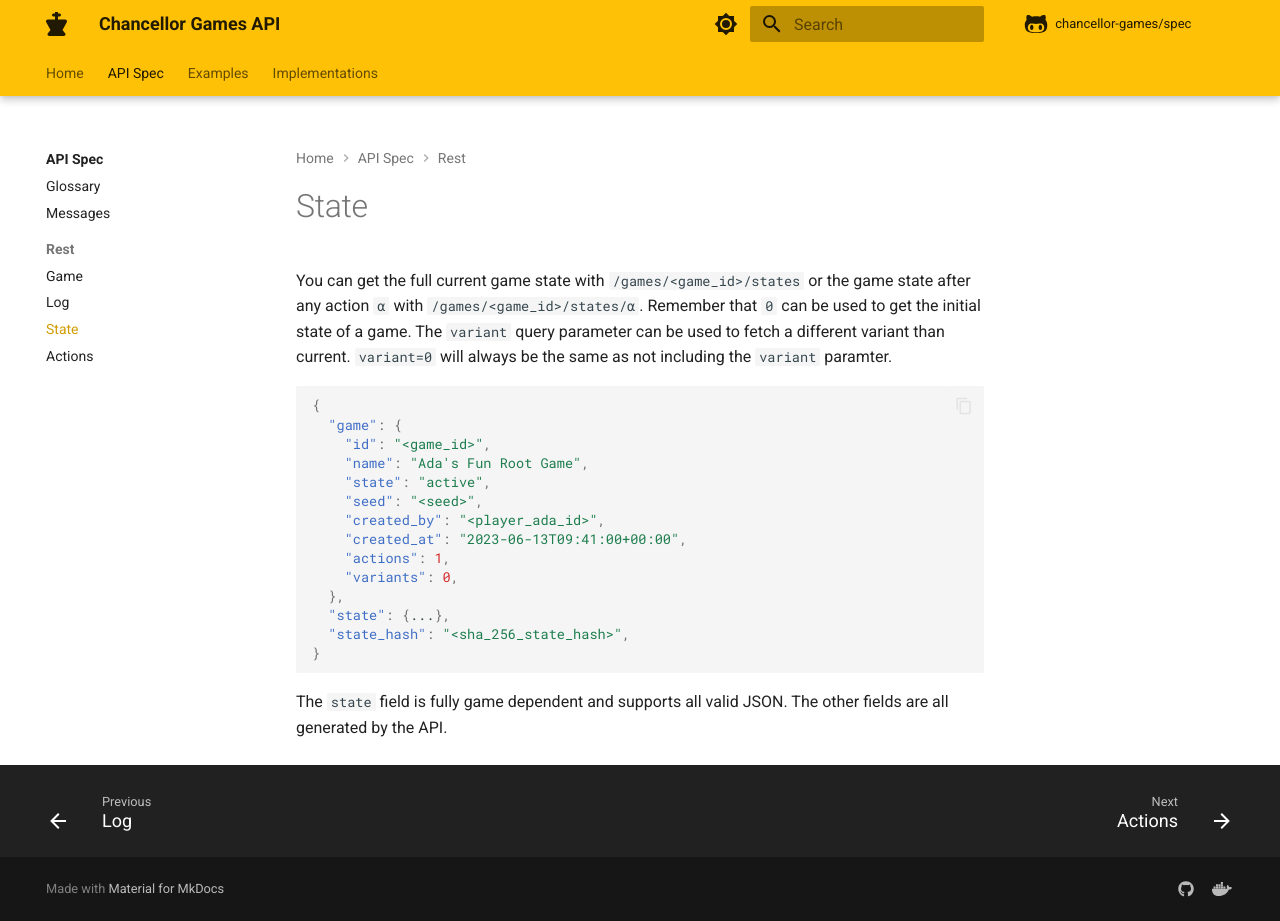
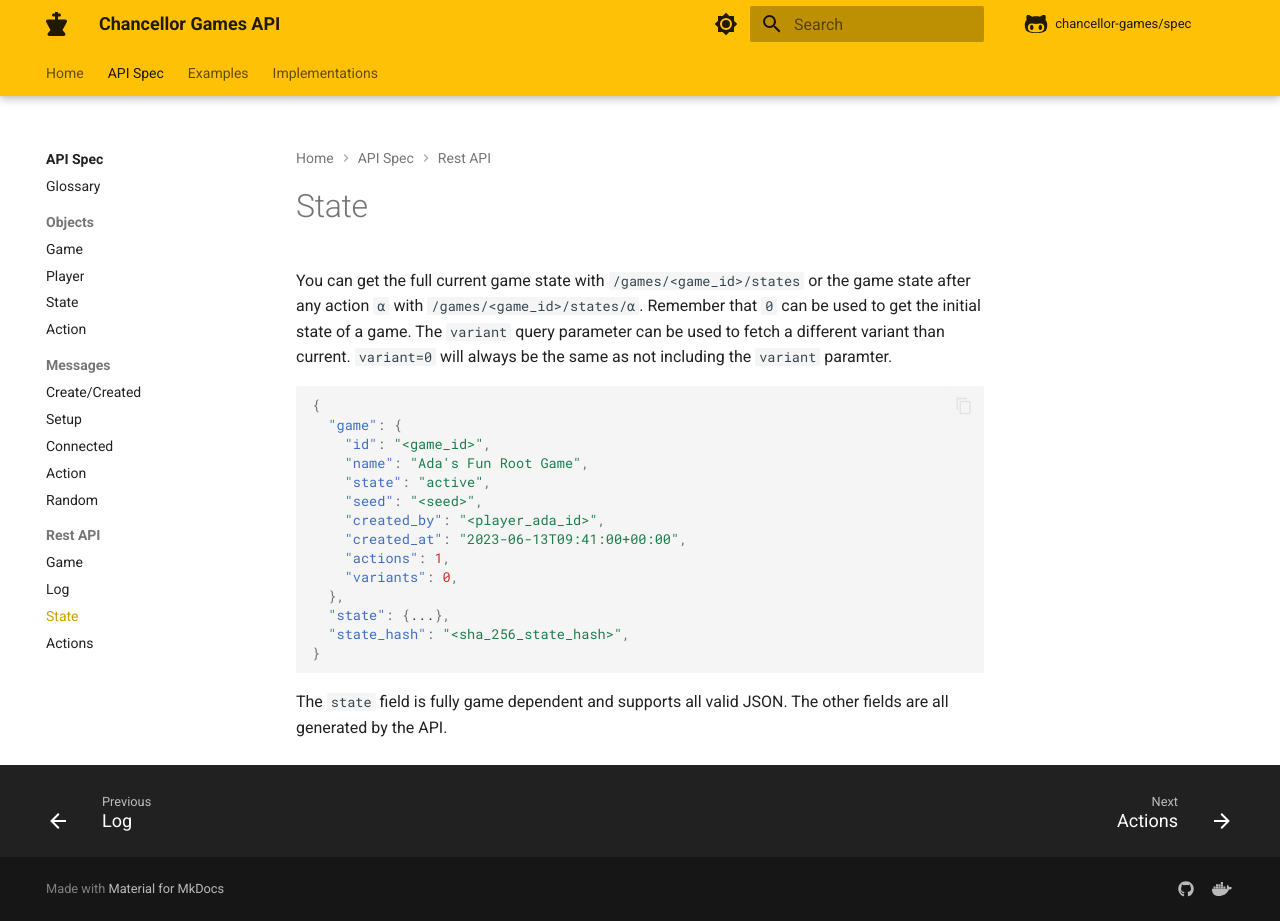
Before and after one commit to chancellor-games/spec, an MkDocs documentation site: the page built from docs/spec/rest/state.md, in a window 1280 px wide and 921 px high. Built offline with MkDocs 1.6.1 and Material for MkDocs 9.7.7, drawn with Linux system fonts in a browser that asks for light colours; comment, search, counter and statistics services are not loaded.

Commit message:
feat: fleshed out some other sections

```diff
--- a/mkdocs.yml
+++ b/mkdocs.yml
@@ -86,12 +86,22 @@ nav:
   - API Spec:
       - spec/index.md
       - Glossary: spec/glossary.md
-      - Messages: spec/messages.md
-      - Rest:
-          - Game: api/game.md
-          - Log: api/log.md
-          - State: api/state.md
-          - Actions: api/actions.md
+      - Objects:
+          - Game: spec/objects/game.md
+          - Player: spec/objects/player.md
+          - State: spec/objects/state.md
+          - Action: spec/objects/action.md
+      - Messages:
+          - Create/Created: spec/messages/creation.md
+          - Setup: spec/messages/setup.md
+          - Connected: spec/messages/connected.md
+          - Action: spec/messages/action.md
+          - Random: spec/messages/random.md
+      - Rest API:
+          - Game: spec/rest/game.md
+          - Log: spec/rest/log.md
+          - State: spec/rest/state.md
+          - Actions: spec/rest/actions.md
   - Examples:
       - examples/index.md
       - Game Creation: examples/creation.md
```
Also changed, not shown: docs/spec/messages.md (deleted, +0 -1 lines), docs/spec/messages/action.md (added, +1 -0 lines), docs/spec/messages/connected.md (added, +1 -0 lines), docs/spec/messages/creation.md (added, +1 -0 lines), docs/spec/messages/random.md (added, +1 -0 lines), docs/spec/messages/setup.md (added, +1 -0 lines), docs/spec/objects/action.md (added, +1 -0 lines), docs/spec/objects/game.md (added, +1 -0 lines), docs/spec/objects/player.md (added, +1 -0 lines), docs/spec/objects/state.md (added, +1 -0 lines), docs/spec/rest/actions.md (renamed from docs/api/actions.md), docs/spec/rest/game.md (renamed from docs/api/game.md), docs/spec/rest/log.md (renamed from docs/api/log.md), docs/spec/rest/state.md (renamed from docs/api/state.md).
